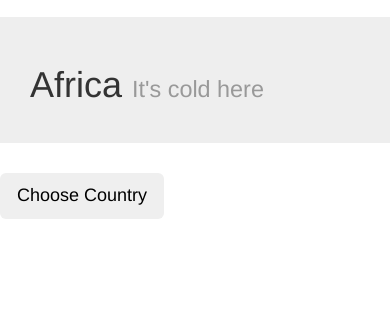
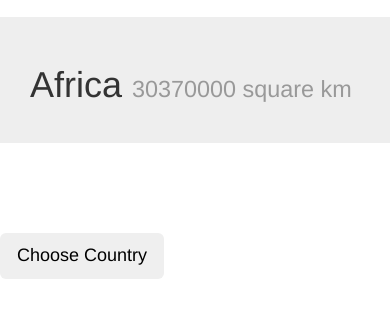
Before and after one commit to evanyeung/hellosite, a Django app: page /helloworld/1/ in a window 390 px wide; the page is wider, and only the part inside the window is pictured. Shown: the part 55-373 px from the top of that part. Run offline with Django 3.2, Linux system fonts and the light colour scheme; data comes from the database, SQL or seed files in the repository; both versions use the stored data as it was after the commit; parts of the project's set-up code (start-up, migrations or seed data) failed here and were passed over; some libraries are stand-ins or nearby versions.

Commit message:
minor tweaks

```diff
--- a/helloworld/templates/helloworld/continent.html
+++ b/helloworld/templates/helloworld/continent.html
@@ -6,14 +6,15 @@
 		<div class="jumbotron">
 			<h1>
 			{{ continent.name }}
-			<small>It's cold here</small>
+			<small>{{ continent.area }} square km</small>
 			</h1>
 		</div><!--jumbotron-->
 	</div>
 </div><!--row-->
 
 <div class="row">
-	<div class="col-md-11 col-md-offset-1">
+	<br/><br/><br/>
+	<div class="col-md-1 col-md-offset-5">
 		<!-- Button trigger modal -->
 		<button class="btn btn-lg" data-toggle="modal" data-target="#country-modal">
 		  Choose Country
--- a/helloworld/templates/helloworld/welcome.html
+++ b/helloworld/templates/helloworld/welcome.html
@@ -65,7 +65,7 @@ img
 		<div class="col-md-5 col-md-offset-1">
 			<h3>Not sure where to go?</h3>
 			<p>Why not try saying hello to</p>
-			<a href="{% url 'country_comment' 6 6 %}" class="btn btn-danger">Canada</a>
+			<a href="{% url 'country_comment' north_america.id canada.id %}" class="btn btn-danger">Canada</a>
 		</div>
 	</div><!--row2-->
 {% endblock %}
--- a/helloworld/views.py
+++ b/helloworld/views.py
@@ -7,7 +7,9 @@ from django.utils import timezone
 
 def welcome(request):
 	continents = Continent.objects.all()
-	return render(request,"helloworld/welcome.html",{"continents": continents})
+	north_america = Continent.objects.get(name="North America")
+	canada = Country.objects.get(name="Canada")
+	return render(request,"helloworld/welcome.html",{"continents": continents, "north_america": north_america, "canada": canada})
 	#return HttpResponse("testing welcome")
 
 def continent(request, continent_id):
```
Also changed, not shown: README.txt (added), db.sqlite3.
